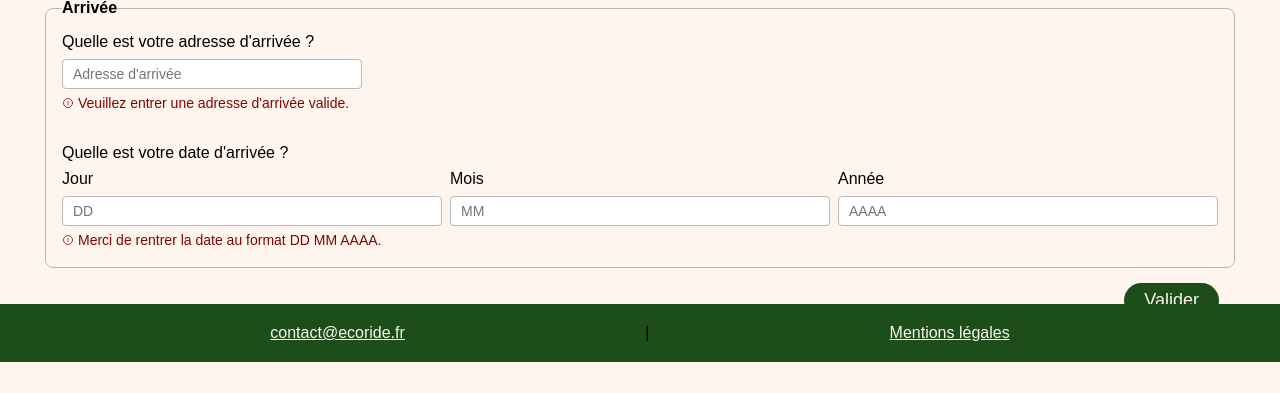
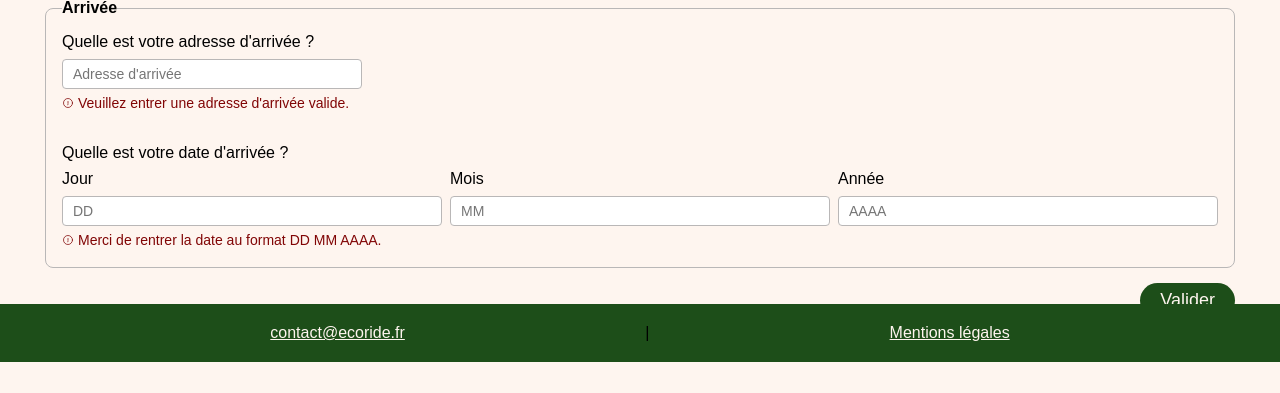
Before and after one commit to Haltarion/ECORIDE, a PHP site: page /pages/covoiturages.php in a window 1280 px wide. Shown: the part 438-831 px from the top of the page. Run offline with PHP 8.4, Linux system fonts and the light colour scheme; data that the repository does not hold is empty.

Commit message:
Auto commit

```diff
--- a/css/form.css
+++ b/css/form.css
@@ -76,7 +76,6 @@
   width: 100%;
   display: flex;
   flex-direction: row-reverse;
-  padding: 0px 16px;
 }
 
 /* Input pour les écrans mobile ------------------------------- */
```
